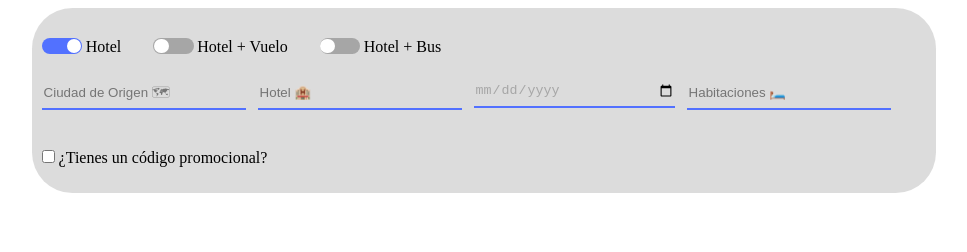
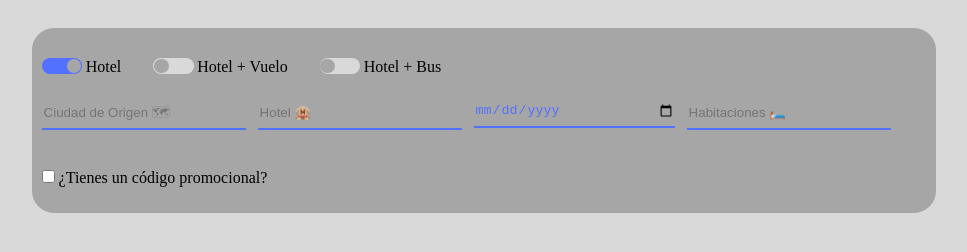
Before and after one commit to juan061734/hermes-front, a plain HTML site: page reservacion/index.html in a window 1280 px wide. Shown: the whole page, without its empty margins (156-1123 px from the left). Drawn offline with Linux system fonts and the light colour scheme.

Commit message:
add colors and examples to use

```diff
--- a/color.txt
+++ /dev/null
@@ -1,3 +0,0 @@
-blanco: #FFF
-gris: #EFE - #A6A6A6 - #D9D9D9 - #ABA9BB
-azul: #5271FF - #00A0D2 - #2258E0 - #003FC2 - #001688
--- /dev/null
+++ b/colors.css
@@ -0,0 +1,14 @@
+:root{
+    --blue-90: #eaf8ff;
+    --blue-100:#D9D9D9;
+    --blue-110:#A6A6A6;
+    --blue-200: #c1e2ff;
+    --blue-300: #9ecaff;
+    --blue-400: #759eff;
+    --blue-500: #5271ff;
+    --blue-600: #3741f6;
+    --blue-700: #2f2cd8;
+    --blue-800: #2b25ad;
+    --blue-900: #2c2588;
+    --blue-950: #201650;
+  }
--- a/footer/style.css
+++ b/footer/style.css
@@ -1,5 +1,5 @@
 .subtitle {
-  font-size: 1.5rem;
+  font-size: 1.8rem;
   font-weight: 500;
   color: #5271ff;
   margin-bottom: 1rem;
@@ -56,13 +56,11 @@ footer {
   display: flex;
   justify-content: center;
   gap: 3rem;
-
 }
 .social p {
   font-size: 1rem;
   font-weight: bold;
   color: #5271ff;
-  text-shadow: #00000085 0px 0px 2px;
 }
 
 a {
--- a/reservacion/index.html
+++ b/reservacion/index.html
@@ -51,6 +51,9 @@
               type="text"
               class="input"
               placeholder="Ciudad de Origen 🗺"
+              minlength="1"
+              maxlength="30"
+              required
             />
           </label>
           <label class="label">
@@ -58,6 +61,9 @@
               type="text"
               class="input"
               placeholder="Hotel 🏨"
+              minlength="1"
+              maxlength="30"
+              required
             />
           </label>
           <label class="label">
@@ -65,6 +71,9 @@
               type="date"
               class="input"
               placeholder="Fecha 📅"
+              min="2024-02-02"
+              max="2025-02-02"
+              required
             />
           </label>
           <label class="label">
@@ -72,6 +81,9 @@
               type="number"
               class="input"
               placeholder="Habitaciones 🛏️"
+              minlength="1"
+              maxlength="1"
+              required
             />
           </label>
         </article>
--- a/reservacion/style.css
+++ b/reservacion/style.css
@@ -1,3 +1,28 @@
+:root{
+  --blue-90: #eaf8ff;
+  --blue-100:#D9D9D9;
+  --blue-110:#A6A6A6;
+  --blue-200: #c1e2ff;
+  --blue-300: #9ecaff;
+  --blue-400: #759eff;
+  --blue-500: #5271ff;
+  --blue-600: #3741f6;
+  --blue-700: #2f2cd8;
+  --blue-800: #2b25ad;
+  --blue-900: #2c2588;
+  --blue-950: #201650;
+  --upper: uppercase;
+  --radius: 3ex;
+}
+
+body{
+  background-color: var(--blue-100);
+}
+
+main {
+  padding: 20px 0;
+}
+
 input[type="radio"].switch {
   display: none;
 }
@@ -17,8 +42,8 @@ label.switch.socket span.switch.slider:before {
   text-indent: 2.3ex;
   width: 5.5ex;
   height: 2.2ex;
-  background: #a6a6a6;
-  border-radius: 5.5ex;
+  background: var(--blue-100);
+  border-radius: var(--radius);
   position: absolute;
   left: 0;
 }
@@ -27,8 +52,8 @@ label.switch span.switch.slider:after {
   content: "";
   width: 2ex;
   height: 2ex;
-  background: #fff;
-  border-radius: 5.5ex;
+  background: var(--blue-110);
+  border-radius: var(--radius);
   position: absolute;
   left: 0.1ex;
   top: 0.1ex;
@@ -38,7 +63,7 @@ label.switch span.switch.slider:after {
 label.switch.socket input[type="radio"]:checked + span.slider:before {
   content: "";
   text-indent: 0.5ex;
-  background: #5271ff;
+  background: var(--blue-500);
 }
 
 label.switch.socket input[type="radio"]:checked + span.slider:after {
@@ -59,27 +84,42 @@ label.switch.socket input[type="radio"]:checked + span.slider:after {
 
 .input {
   background-color: transparent;
-  color: #a6a6a6;
-  border: 0;
-  border-bottom: 2px solid #5271ff;
+  border: none;
+  border-bottom: 2px solid var(--blue-500);
   max-width: 100%;
   width: 200px;
   height: 30px;
+  text-transform: var(--text-mayus);
+}
+
+.input:hover {
+  outline: 1px solid var(--blue-500);
+  background-color: transparent;
 }
 
 .input:focus {
+  background-color: var(--blue-100);
   outline: none;
 }
 
+.input:disabled{
+  background-color: var(--blue-110);
+  outline: none;
+}
+
+.input:enabled{
+  color: var(--blue-500);
+}
+
 .container {
-  background-color: #a6a6a665;
+  background-color: var(--blue-110);
   padding: 10px;
   margin: 10px;
-  border-radius: 5.5ex;
+  border-radius: var(--radius);
   width: 70%;
   margin: 0 auto;
 }
 
-.check {
+input[type="checkbox"].check {
   margin: 20px 0;
 }
```
